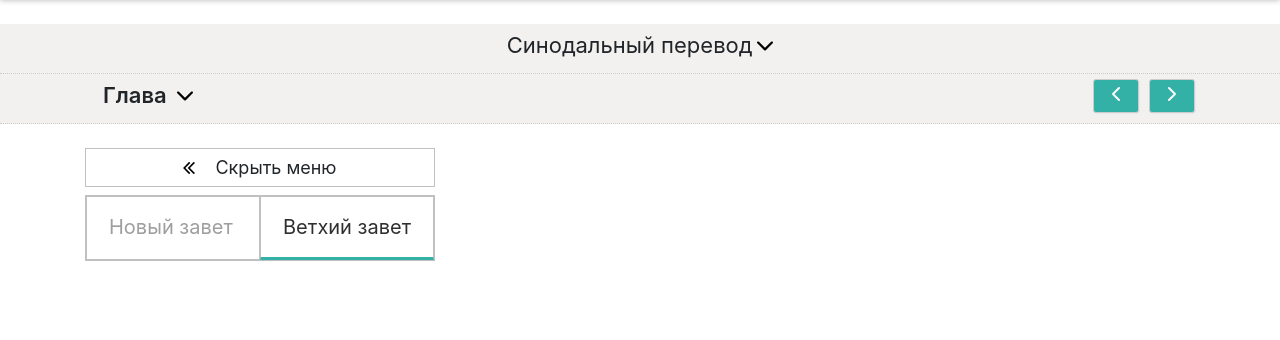
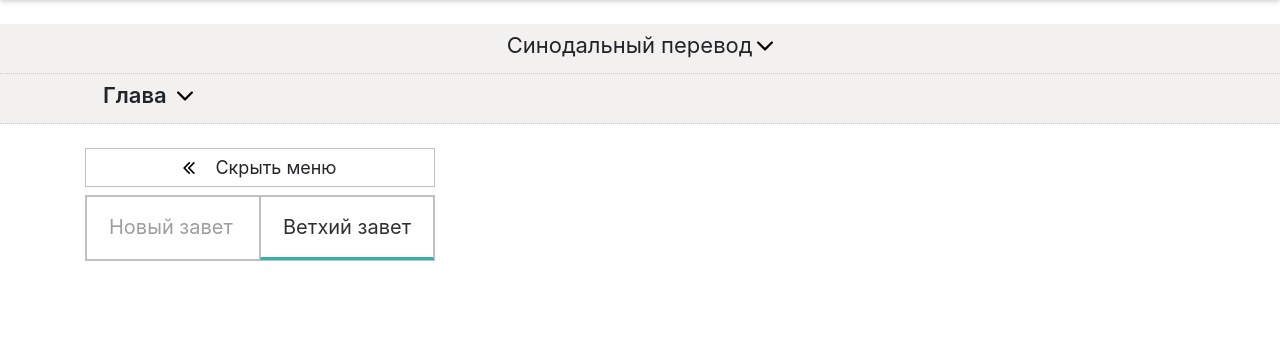
Before and after one commit to chdimach/chdimach, a PHP site: page /read.php?chapter=1 in a window 1280 px wide. Shown: the part 90-430 px from the top of the page. Run offline with PHP 8.4, Linux system fonts and the light colour scheme; data that the repository does not hold is empty.

Commit message:
оставить закаментироваными

```diff
--- a/read.php
+++ b/read.php
@@ -58,7 +58,7 @@ $all_chapters_current_book = universal_funtion_content('number_books',$content[0
 	            </div>
             </div>
         </div>
-        <div class="d-flex">
+       <!-- <div class="d-flex">
             <div class="arrows-wrap d-flex">
                 <a href="read.php?number=<?/*=$back.'&number_book='.$book_number.'&chapter='.$cont*/?> " class="arrow-back">
                     <svg fill="#fafafa" x="0px" y="0px" width="14px" height="14px" viewBox="0 0 451.846 451.847" style="transform: rotate(180deg)">
@@ -75,7 +75,7 @@ $all_chapters_current_book = universal_funtion_content('number_books',$content[0
                     </svg>
                 </a>
             </div>
-        </div>
+        </div>-->
     </div>
 </div>
     <div class="container-lg container-fluid mt-4">
```
